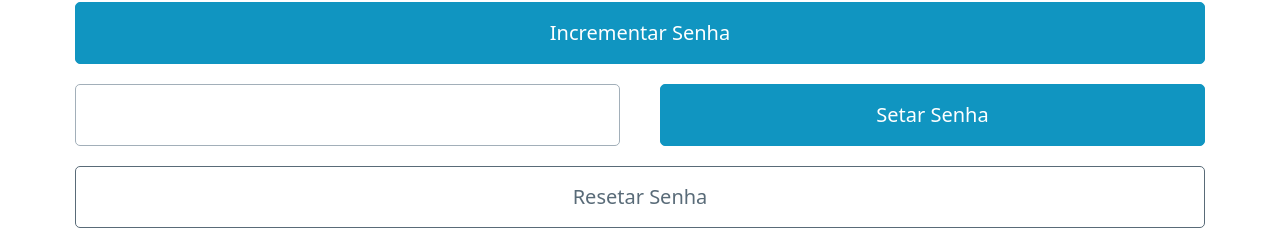
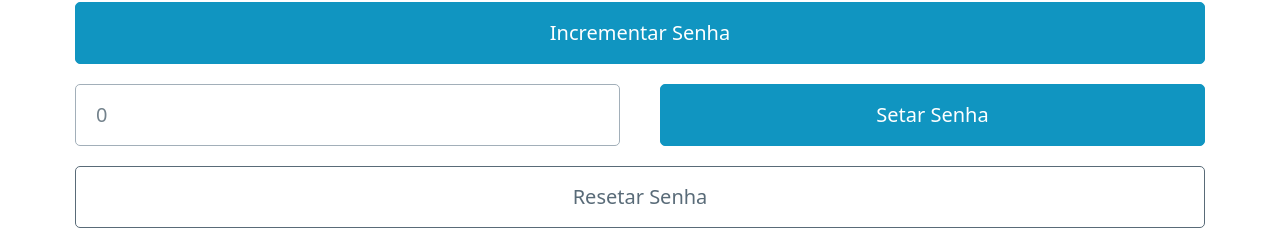
Before and after one commit to limavfabio/senha_cenac, a Nuxt app: page /login in a window 1280 px wide. Shown: the part 288-518 px from the top of the page. Built offline with nearby package versions, Linux system fonts and the light colour scheme; no server answers.

Commit message:
Parse setSenha input for valid input

```diff
--- a/components/adminCounter.vue
+++ b/components/adminCounter.vue
@@ -3,7 +3,7 @@
     <h3>Senha atual: {{ senhaAtual }}</h3>
     <button @click="incrementSenha()">Incrementar Senha</button>
     <div class="senhaSetter">
-      <input v-model="senhaInput" type="text" />
+      <input placeholder="0" v-model="senhaInput" type="number" />
       <button @click="setSenha(senhaInput)">Setar Senha</button>
     </div>
     <button @click="resetSenha()" class="outline secondary">
@@ -13,7 +13,7 @@
 </template>
 
 <script setup lang="ts">
-import config from "nitropack/dist/runtime/config";
+import { z } from "zod";
 
 const supabase = useSupabaseClient();
 const senhaAtual = ref(0);
@@ -44,12 +44,14 @@ const incrementSenha = () => {
 };
 
 const setSenha = (num: number) => {
-  channel.send({
-    type: "broadcast",
-    event: "senhaCenac",
-    payload: { senha: num },
-  });
-  senhaInput.value = "";
+  if (z.number().safeParse(Number(num)).success) {
+    channel.send({
+      type: "broadcast",
+      event: "senhaCenac",
+      payload: { senha: Number(num) },
+    });
+    senhaInput.value = "";
+  }
 };
 
 const resetSenha = () => {
```
